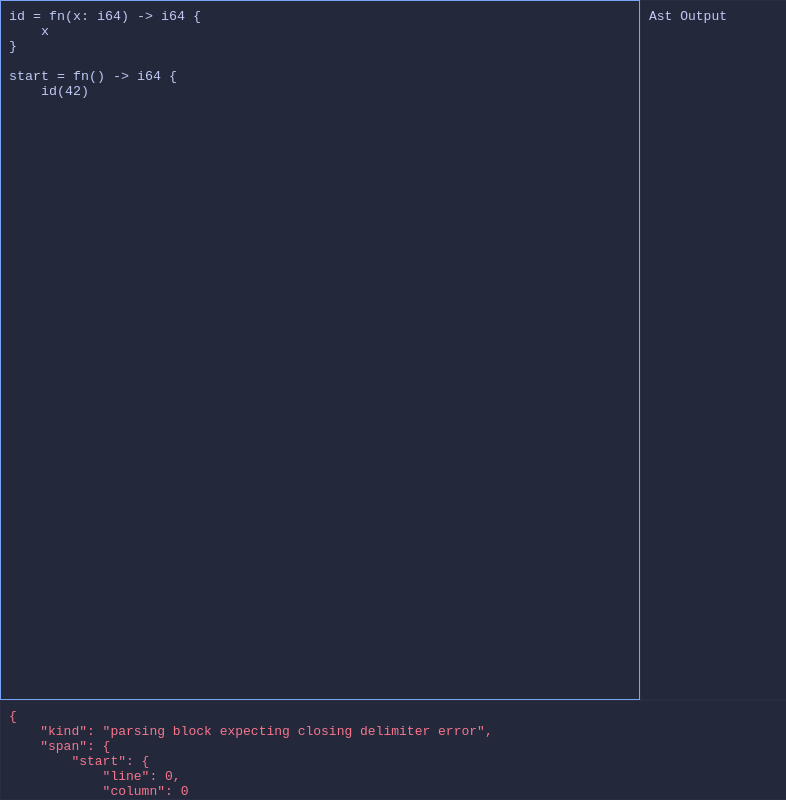
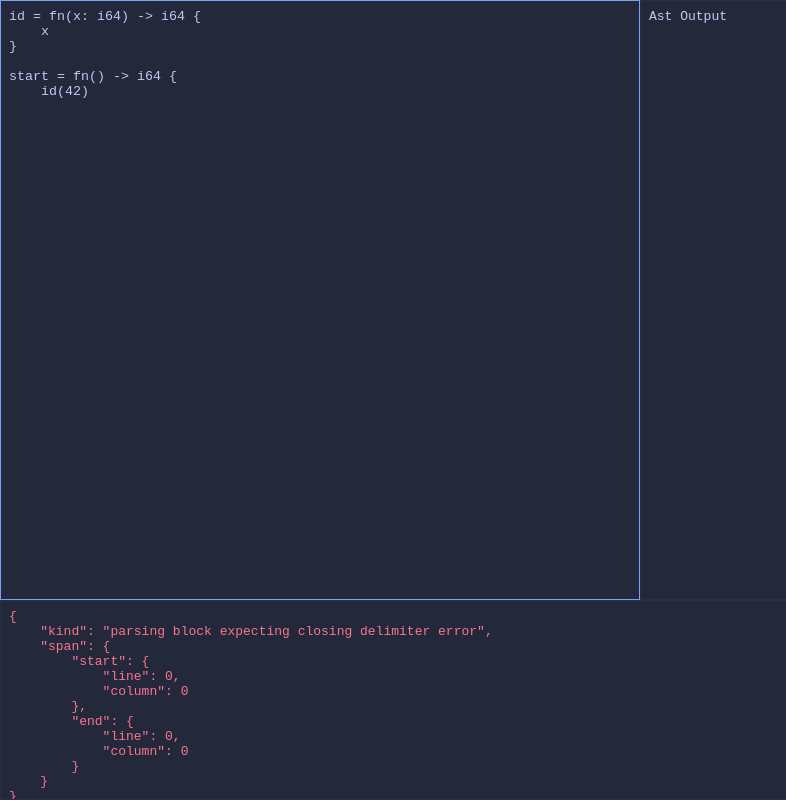
Before and after one commit to adam-r-kowalski/compiler, a website with bundled scripts: page index.html in a window 1280 px wide. Shown: the whole page, without its empty margins (0-786 px from the left). Built offline with nearby package versions, Linux system fonts and the light colour scheme.

Commit message:
parameterize max error height

```diff
--- a/src/index.css
+++ b/src/index.css
@@ -6,6 +6,7 @@
     --active-border: 1px solid #7aa2f7;
     --error-color: #f7768e;
     --font-family: monospace;
+    --max-error-height: 200px;
 }
 
 * {
--- a/src/index.ts
+++ b/src/index.ts
@@ -9,7 +9,7 @@ document.addEventListener('DOMContentLoaded', () => {
 
     function showError(message: string) {
         errorMessages.innerHTML = message;
-        errorMessages.style.maxHeight = '100px';
+        errorMessages.style.maxHeight = 'var(--max-error-height)';
         errorMessages.style.padding = 'var(--padding)';
     }
 
```
Also changed, not shown: index.html (+1 -1 lines).
